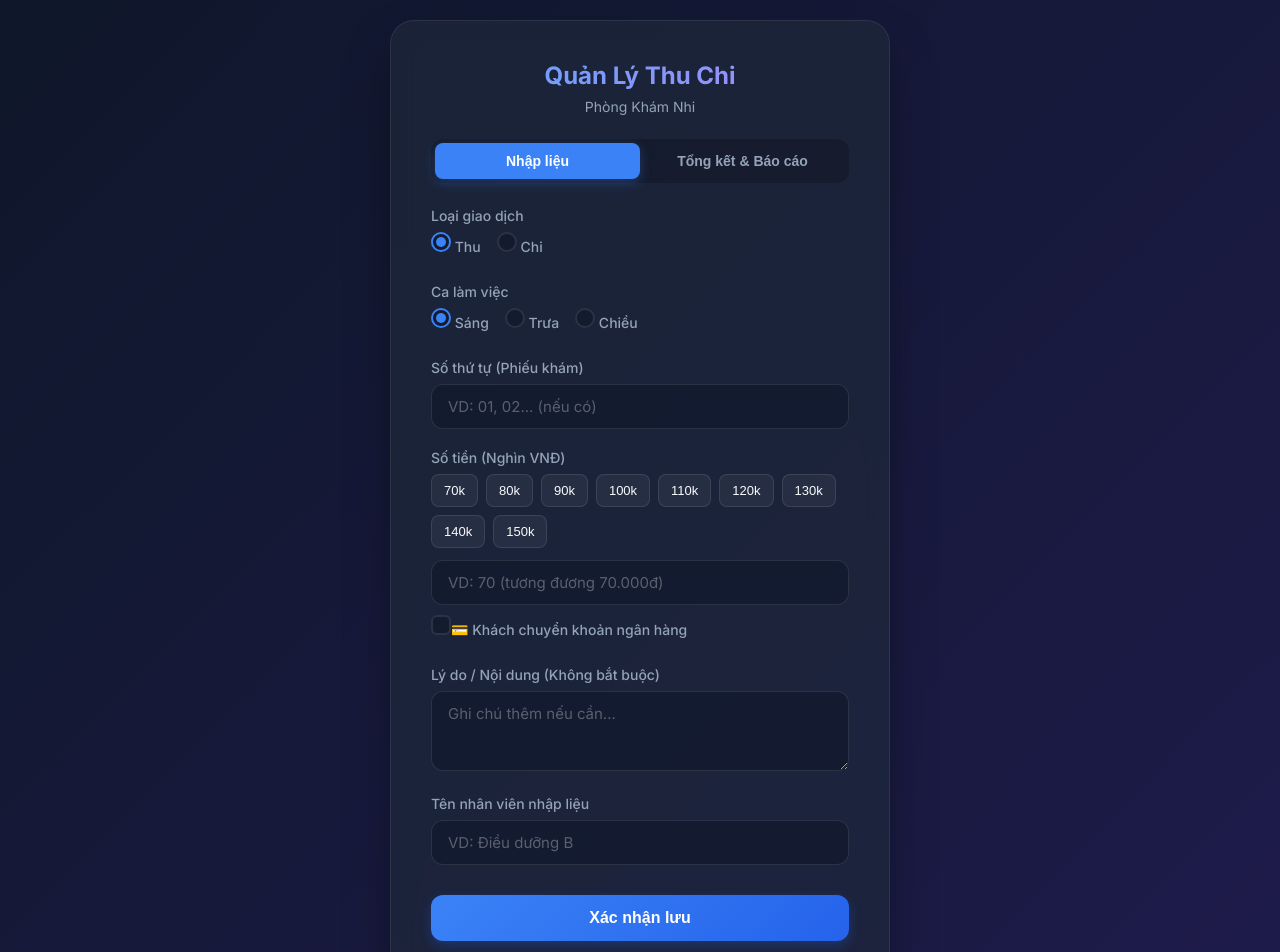
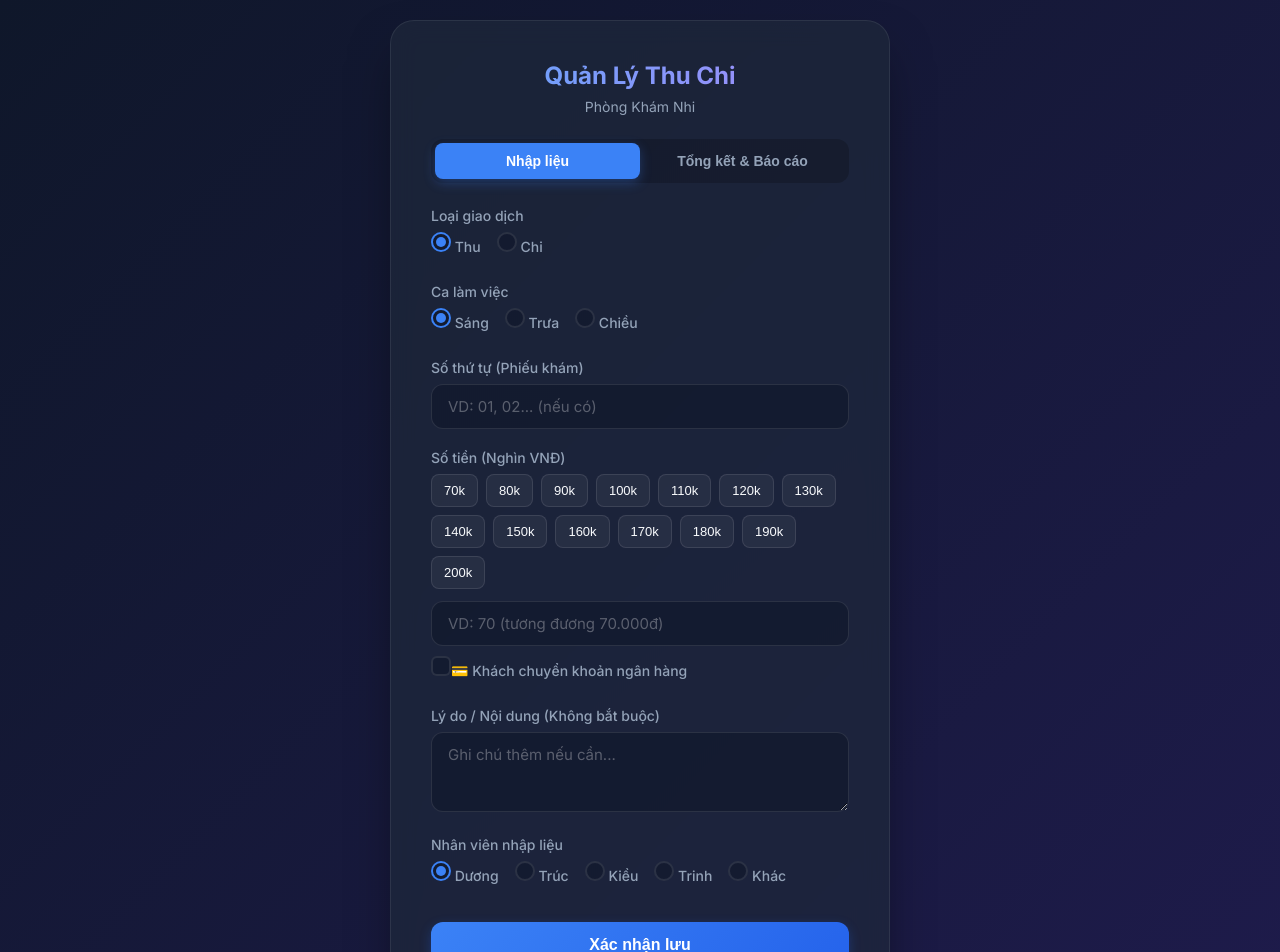
Before and after one commit to DrStrangePediatric/Quanlythuchiphongkham, a Next.js app: page / in a window 1280 px wide. Shown: the top 952 px of the page. Built offline with nearby package versions, Linux system fonts and the light colour scheme.

Commit message:
Add files via upload

```diff
--- a/app/page.tsx
+++ b/app/page.tsx
@@ -12,6 +12,8 @@ export default function Home() {
   const [shift, setShift] = useState('Sáng');
   const [isTransfer, setIsTransfer] = useState(false);
   const [amount, setAmount] = useState('');
+  const [selectedStaff, setSelectedStaff] = useState('Dương');
+  const [customStaff, setCustomStaff] = useState('');
 
   // Tổng kết state
   const [summaryData, setSummaryData] = useState<{
@@ -31,7 +33,7 @@ export default function Home() {
   const [summaryShift, setSummaryShift] = useState('Tất cả');
   const [salary, setSalary] = useState('');
 
-  const quickAmounts = [70, 80, 90, 100, 110, 120, 130, 140, 150];
+  const quickAmounts = [70, 80, 90, 100, 110, 120, 130, 140, 150, 160, 170, 180, 190, 200];
 
   const handleSubmit = async (e: React.FormEvent<HTMLFormElement>) => {
     e.preventDefault();
@@ -245,8 +247,38 @@ export default function Home() {
           </div>
 
           <div className="form-group">
-            <label htmlFor="staff">Tên nhân viên nhập liệu</label>
-            <input type="text" id="staff" name="staff" className="form-control" placeholder="VD: Điều dưỡng B" required />
+            <label>Nhân viên nhập liệu</label>
+            <div className="radio-group" style={{ marginBottom: selectedStaff === 'Khác' ? '10px' : '0' }}>
+              {['Dương', 'Trúc', 'Kiều', 'Trinh', 'Khác'].map((name) => (
+                <label key={name} className="radio-label">
+                  <input
+                    type="radio"
+                    name="staff_radio"
+                    value={name}
+                    checked={selectedStaff === name}
+                    onChange={(e) => {
+                      setSelectedStaff(e.target.value);
+                      if (e.target.value !== 'Khác') setCustomStaff('');
+                    }}
+                  /> {name}
+                </label>
+              ))}
+            </div>
+
+            {selectedStaff === 'Khác' ? (
+              <input
+                type="text"
+                id="staff"
+                name="staff"
+                className="form-control"
+                placeholder="Nhập tên nhân viên khác..."
+                required
+                value={customStaff}
+                onChange={(e) => setCustomStaff(e.target.value)}
+              />
+            ) : (
+              <input type="hidden" name="staff" value={selectedStaff} />
+            )}
           </div>
 
           <button type="submit" className="btn-submit" disabled={loading}>
```
